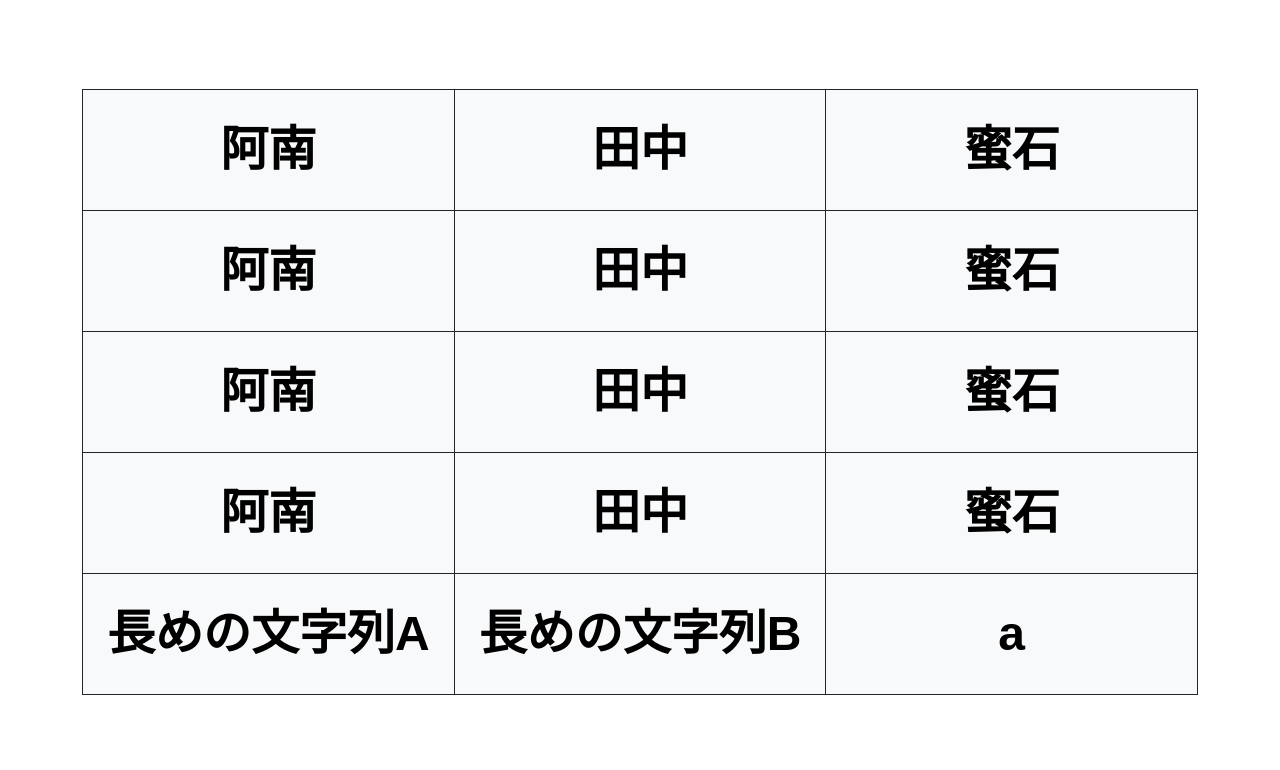
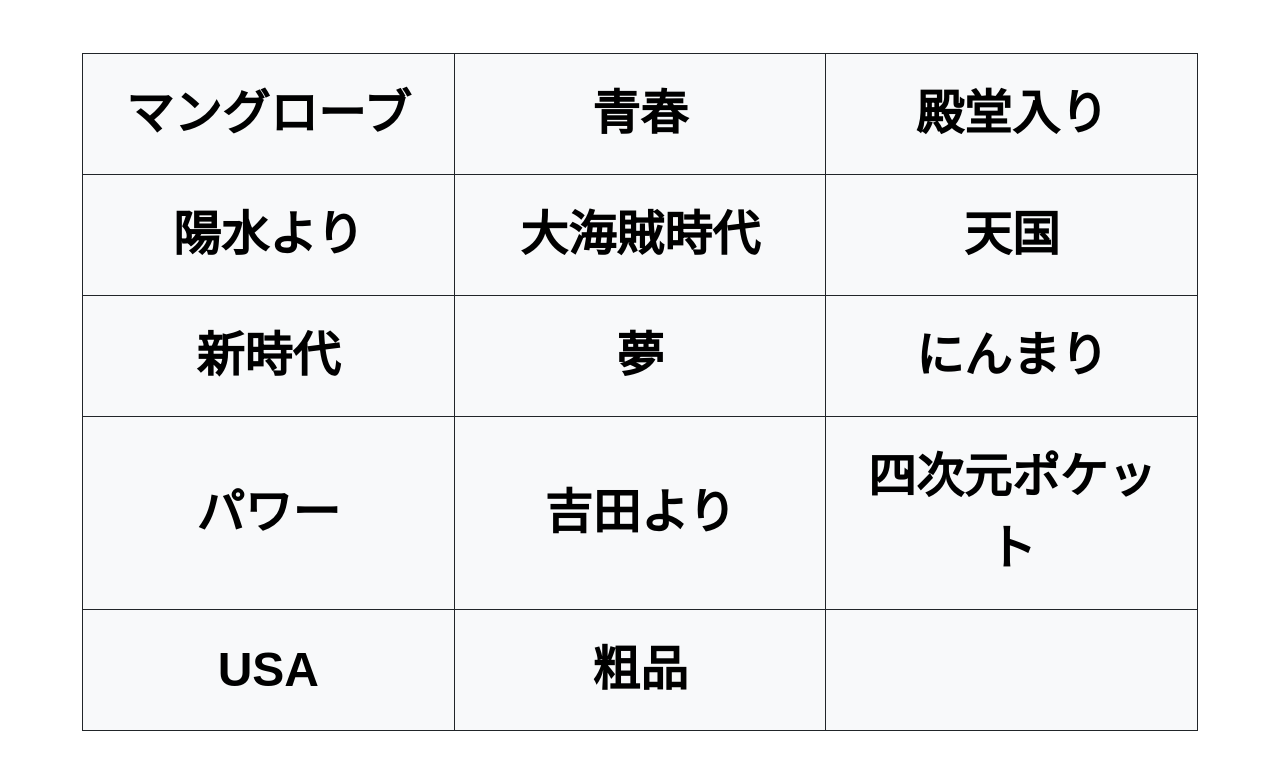
Before and after one commit to finger-ease/nijikai, a website built with webpack: page index.html in a window 1280 px wide. Built offline with nearby package versions, Linux system fonts and the light colour scheme; a web font is replaced by a local one.

Commit message:
feat: 正式な内容を反映

```diff
--- a/index.html
+++ b/index.html
@@ -25,29 +25,29 @@
       >
         <tbody>
           <tr>
-            <td class="toggle-button p-4">阿南</td>
-            <td class="toggle-button p-4">田中</td>
-            <td class="toggle-button p-4">蜜石</td>
+            <td class="toggle-button p-4">マングローブ</td>
+            <td class="toggle-button p-4">青春</td>
+            <td class="toggle-button p-4">殿堂入り</td>
           </tr>
           <tr>
-            <td class="toggle-button p-4">阿南</td>
-            <td class="toggle-button p-4">田中</td>
-            <td class="toggle-button p-4">蜜石</td>
+            <td class="toggle-button p-4">陽水より</td>
+            <td class="toggle-button p-4">大海賊時代</td>
+            <td class="toggle-button p-4">天国</td>
           </tr>
           <tr>
-            <td class="toggle-button p-4">阿南</td>
-            <td class="toggle-button p-4">田中</td>
-            <td class="toggle-button p-4">蜜石</td>
+            <td class="toggle-button p-4">新時代</td>
+            <td class="toggle-button p-4">夢</td>
+            <td class="toggle-button p-4">にんまり</td>
           </tr>
           <tr>
-            <td class="toggle-button p-4">阿南</td>
-            <td class="toggle-button p-4">田中</td>
-            <td class="toggle-button p-4">蜜石</td>
+            <td class="toggle-button p-4">パワー</td>
+            <td class="toggle-button p-4">吉田より</td>
+            <td class="toggle-button p-4">四次元ポケット</td>
           </tr>
           <tr>
-            <td class="toggle-button p-4">長めの文字列A</td>
-            <td class="toggle-button p-4">長めの文字列B</td>
-            <td class="toggle-button p-4">a</td>
+            <td class="toggle-button p-4">USA</td>
+            <td class="toggle-button p-4">粗品</td>
+            <td class="toggle-button p-4"></td>
           </tr>
         </tbody>
       </table>
--- a/src/scss/components/_toggleButton.scss
+++ b/src/scss/components/_toggleButton.scss
@@ -1,5 +1,6 @@
 .toggle-button {
   width: calc(100% / 3);
+  vertical-align: middle;
   cursor: pointer;
 
   &:hover {
```
